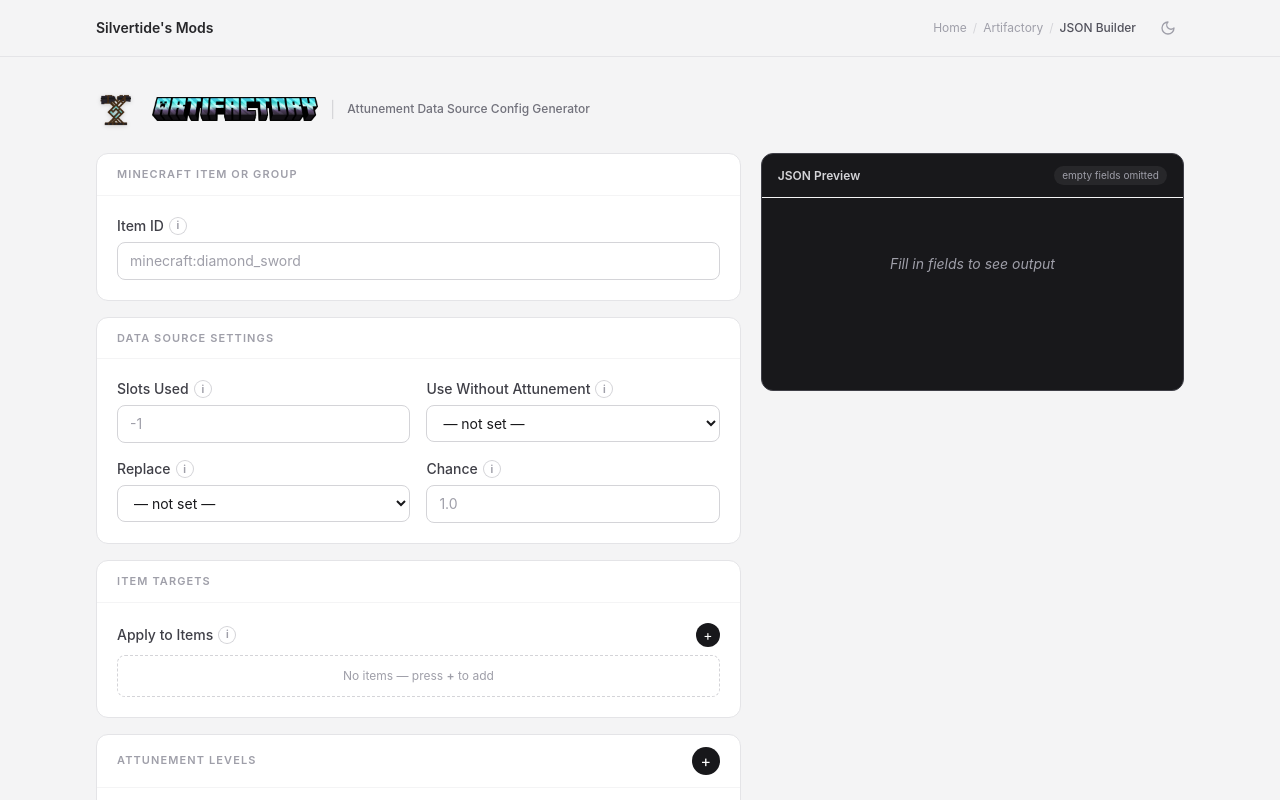
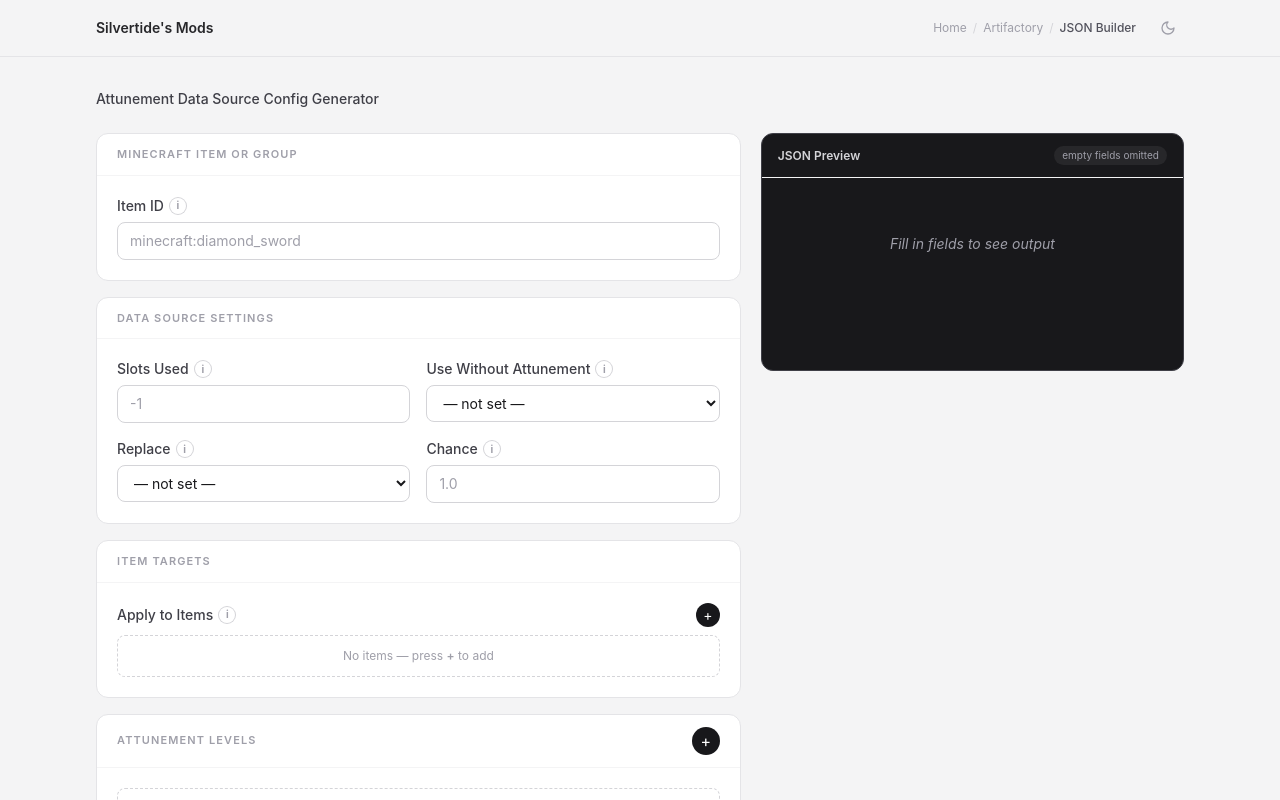
Before and after one commit to Silvertide7/artifactory-website, a React (Vite) app: page /artifactory/json-builder in a window 1280 px wide. Shown: the top 800 px of the page. Built offline with nearby package versions, Linux system fonts and the light colour scheme.

Commit message:
Move json builder, more ui tweaks

```diff
--- a/src/features/jsonBuilder/JsonBuilderForm.tsx
+++ b/src/features/jsonBuilder/JsonBuilderForm.tsx
@@ -50,6 +50,7 @@ export const JsonBuilderForm = () => {
   const [cleanOutput, setCleanOutput] = useState(() => toCleanOutput(getValues()))
 
   useEffect(() => {
+    // eslint-disable-next-line react-hooks/incompatible-library
     const { unsubscribe } = watch((values) => {
       setCleanOutput(toCleanOutput(values as DataSourceFormValues))
     })
--- a/src/index.css
+++ b/src/index.css
@@ -1,6 +1,6 @@
 @import "tailwindcss";
+@import url("https://fonts.googleapis.com/css2?family=Inter:ital,opsz,wght@0,14..32,400;0,14..32,500;0,14..32,600;1,14..32,400&display=swap");
 @custom-variant dark (&:where(.dark, .dark *));
-@import url("https://fonts.googleapis.com/css2?family=Inter:ital,opsz,wght@0,14..32,400;0,14..32,500;0,14..32,600;1,14..32,400&display=swap");
 
 body {
   margin: 0;
--- a/src/pages/Artifactory.tsx
+++ b/src/pages/Artifactory.tsx
@@ -80,17 +80,18 @@ export const Artifactory = () => (
 
     {/* ── Hero ── */}
     <div className="space-y-5">
+      <div className="flex items-center justify-between gap-5">
         <div className="flex items-center gap-5">
           <img
             src="/artifactory-logo.png"
             alt="Artifactory Nexus"
-          className="h-20 w-20 shrink-0 object-contain drop-shadow-md"
+            className="h-10 w-10 shrink-0 object-contain drop-shadow-md"
           />
           <div>
             <img
               src="/artifactory-title.png"
               alt="Artifactory"
-            className="h-10 object-contain object-left"
+              className="h-3 object-contain object-left"
             />
             <div className="mt-2 flex flex-wrap gap-2">
               {['Forge', 'NeoForge', 'Data-Driven'].map((tag) => (
@@ -105,11 +106,41 @@ export const Artifactory = () => (
           </div>
         </div>
 
+        {tools.map((tool) => (
+          <Link
+            key={tool.path}
+            to={tool.path}
+            className="group flex shrink-0 items-center gap-2.5 rounded-xl border border-zinc-200 bg-white px-4 py-3 shadow-sm transition hover:border-zinc-300 hover:shadow-md dark:border-zinc-600 dark:bg-zinc-700 dark:hover:border-zinc-500"
+          >
+            <span className="flex h-7 w-7 shrink-0 items-center justify-center rounded-lg bg-zinc-100 text-zinc-600 transition group-hover:bg-zinc-900 group-hover:text-white dark:bg-zinc-600 dark:text-zinc-300 dark:group-hover:bg-zinc-100 dark:group-hover:text-zinc-900">
+              {tool.icon}
+            </span>
+            <span className="text-sm font-semibold text-zinc-800 dark:text-zinc-100">
+              {tool.label}
+            </span>
+            <svg
+              className="h-3.5 w-3.5 text-zinc-400 transition-transform group-hover:translate-x-0.5 group-hover:text-zinc-700 dark:group-hover:text-zinc-200"
+              viewBox="0 0 16 16"
+              fill="none"
+              stroke="currentColor"
+              strokeWidth="1.8"
+              strokeLinecap="round"
+              strokeLinejoin="round"
+              aria-hidden="true"
+            >
+              <path d="M3 8h10M9 4l4 4-4 4" />
+            </svg>
+          </Link>
+        ))}
+      </div>
+
+      <div className="flex justify-center">
         <img
           src={IMG.banner}
           alt="Artifactory"
-        className="w-full rounded-xl object-cover shadow-sm"
+          className="max-w-sm rounded-xl object-contain shadow-sm"
         />
+      </div>
     </div>
 
     {/* ── Overview ── */}
@@ -797,47 +828,5 @@ export const Artifactory = () => (
       </div>
     </Card>
 
-    {/* ── Tools ── */}
-    <div>
-      <h2 className="mb-4 text-[11px] font-semibold uppercase tracking-widest text-zinc-400">
-        Tools
-      </h2>
-      <div className="grid gap-4 sm:grid-cols-2 lg:grid-cols-3">
-        {tools.map((tool) => (
-          <Link
-            key={tool.path}
-            to={tool.path}
-            className="group flex flex-col gap-3 rounded-xl border border-zinc-200 bg-white p-5 shadow-sm transition hover:border-zinc-300 hover:shadow-md dark:border-zinc-600 dark:bg-zinc-700 dark:hover:border-zinc-500"
-          >
-            <div className="flex items-center gap-2.5">
-              <span className="flex h-8 w-8 shrink-0 items-center justify-center rounded-lg bg-zinc-100 text-zinc-600 transition group-hover:bg-zinc-900 group-hover:text-white dark:bg-zinc-600 dark:text-zinc-300 dark:group-hover:bg-zinc-100 dark:group-hover:text-zinc-900">
-                {tool.icon}
-              </span>
-              <span className="text-sm font-semibold text-zinc-800 dark:text-zinc-100">
-                {tool.label}
-              </span>
-            </div>
-            <p className="text-xs leading-relaxed text-zinc-500 dark:text-zinc-400">
-              {tool.description}
-            </p>
-            <div className="mt-auto flex items-center gap-1 text-xs font-medium text-zinc-500 transition group-hover:text-zinc-800 dark:group-hover:text-zinc-200">
-              Open tool
-              <svg
-                className="h-3.5 w-3.5 transition-transform group-hover:translate-x-0.5"
-                viewBox="0 0 16 16"
-                fill="none"
-                stroke="currentColor"
-                strokeWidth="1.8"
-                strokeLinecap="round"
-                strokeLinejoin="round"
-                aria-hidden="true"
-              >
-                <path d="M3 8h10M9 4l4 4-4 4" />
-              </svg>
-            </div>
-          </Link>
-        ))}
-      </div>
-    </div>
   </div>
 )
--- a/src/pages/JsonBuilder.tsx
+++ b/src/pages/JsonBuilder.tsx
@@ -3,23 +3,10 @@ import { JsonBuilderForm } from '../features/jsonBuilder/JsonBuilderForm'
 export const JsonBuilder = () => (
   <div className="space-y-6">
     {/* Page header */}
-    <div className="flex items-center gap-4">
-      <img
-        src="/artifactory-logo.png"
-        alt="Artifactory Nexus"
-        className="h-10 w-10 shrink-0 object-contain drop-shadow-sm"
-      />
-      <div className="flex items-center gap-3">
-        <img
-          src="/artifactory-title.png"
-          alt="Artifactory"
-          className="h-6 object-contain"
-        />
-        <span className="text-zinc-300" aria-hidden="true">|</span>
-        <p className="text-xs font-medium text-zinc-500 dark:text-zinc-400">
-          Attunement Data Source Config Generator
-        </p>
-      </div>
+    <div className="flex items-center gap-3">
+      <p className="text-sm font-medium text-zinc-700 dark:text-zinc-200">
+        Attunement Data Source Config Generator
+      </p>
     </div>
 
     <JsonBuilderForm />
```
Also changed, not shown: .claude/settings.local.json. Lines whose indentation alone changed are shown as unchanged.
